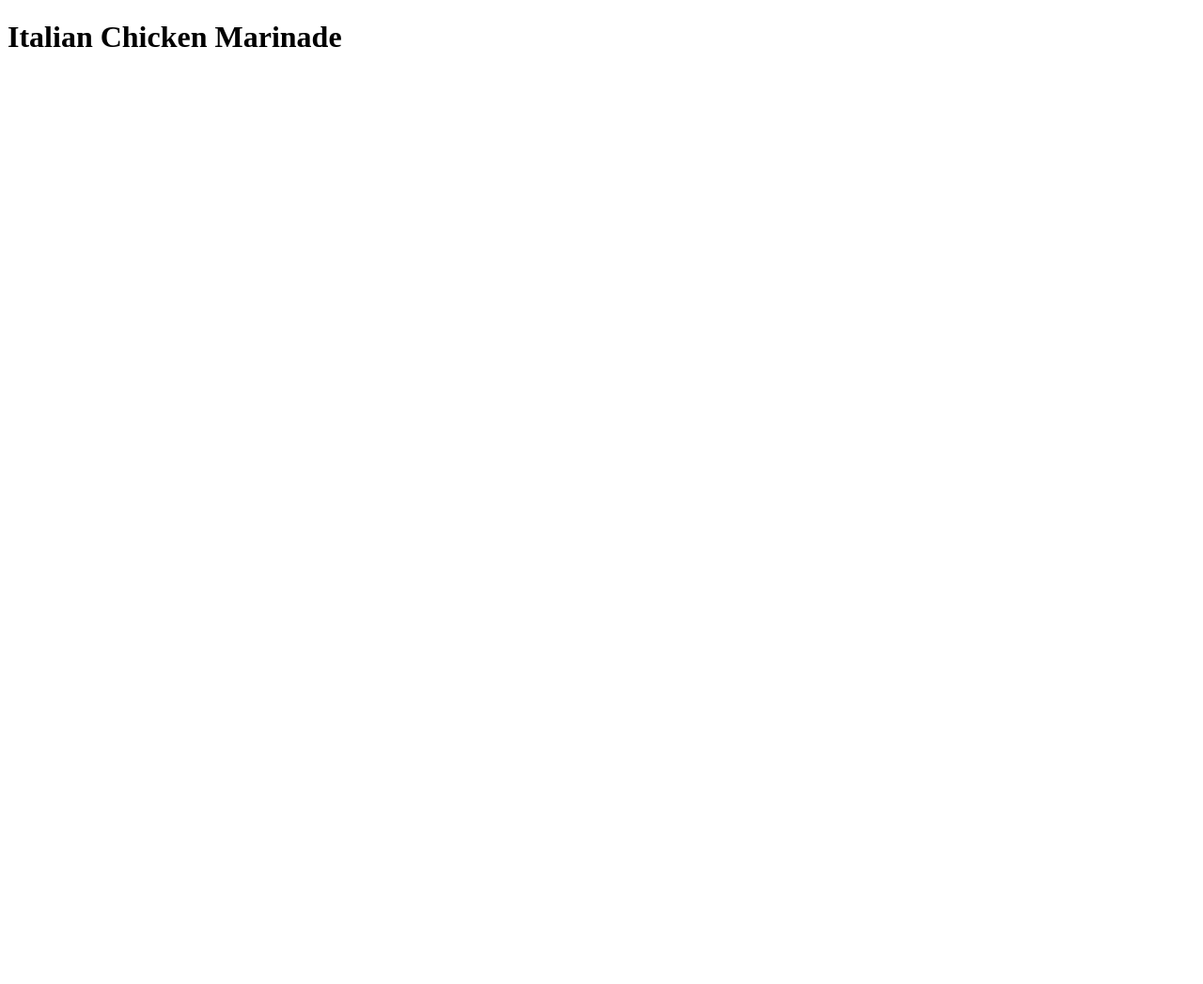
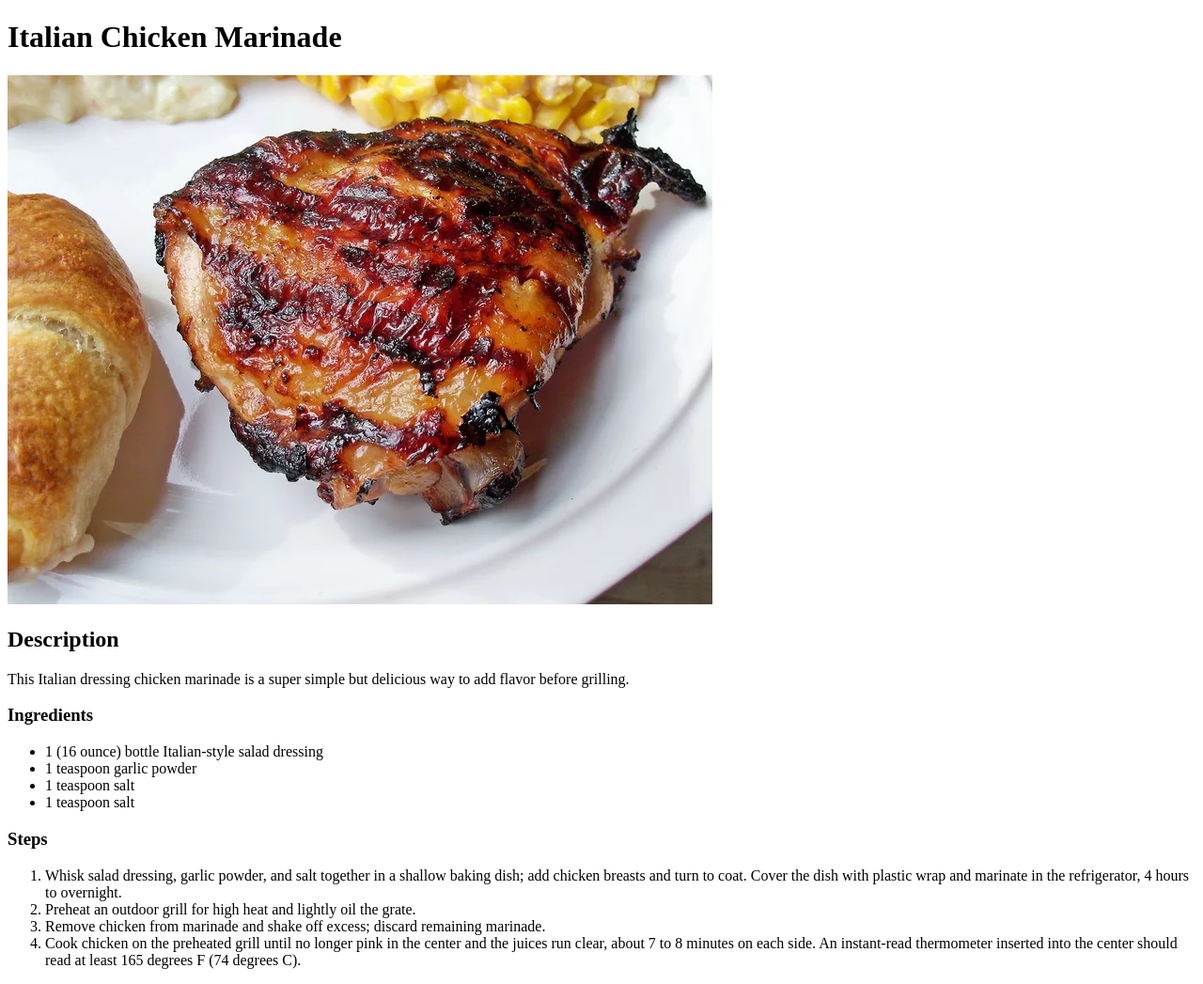
Before and after one commit to ericguan04/odin-recipes, a plain HTML site: page recipes/italian-chicken-marinade.html in a window 1280 px wide. Shown: the whole page at 94% size. Before the commit the page ends 800 px from the top, so only its background shows below. Drawn offline with Linux system fonts and the light colour scheme.

Commit message:
Add information in italian chicken marinade page
Added picture of italian chicken marinade, a description of the food, the ingredients, and steps to make it

```diff
--- a/recipes/italian-chicken-marinade.html
+++ b/recipes/italian-chicken-marinade.html
@@ -4,9 +4,46 @@
     <meta charset="UTF-8" />
     <meta http-equiv="X-UA-Compatible" content="IE=edge" />
     <meta name="viewport" content="width=device-width, initial-scale=1.0" />
-    <title>Document</title>
+    <title>Italian Chicken Marinade</title>
   </head>
   <body>
     <h1>Italian Chicken Marinade</h1>
+    <img
+      src="../images/italian-chicken-marinade.webp"
+      alt="picture of italian chicken marinade"
+    />
+    <h2>Description</h2>
+    <p>
+      This Italian dressing chicken marinade is a super simple but delicious way
+      to add flavor before grilling.
+    </p>
+
+    <h3>Ingredients</h3>
+    <ul>
+      <li>1 (16 ounce) bottle Italian-style salad dressing</li>
+      <li>1 teaspoon garlic powder</li>
+      <li>1 teaspoon salt</li>
+      <li>1 teaspoon salt</li>
+    </ul>
+
+    <h3>Steps</h3>
+    <ol>
+      <li>
+        Whisk salad dressing, garlic powder, and salt together in a shallow
+        baking dish; add chicken breasts and turn to coat. Cover the dish with
+        plastic wrap and marinate in the refrigerator, 4 hours to overnight.
+      </li>
+      <li>Preheat an outdoor grill for high heat and lightly oil the grate.</li>
+      <li>
+        Remove chicken from marinade and shake off excess; discard remaining
+        marinade.
+      </li>
+      <li>
+        Cook chicken on the preheated grill until no longer pink in the center
+        and the juices run clear, about 7 to 8 minutes on each side. An
+        instant-read thermometer inserted into the center should read at least
+        165 degrees F (74 degrees C).
+      </li>
+    </ol>
   </body>
 </html>
```
Also changed, not shown: index.html (+17 -5 lines), recipes/grilled-pork-tenderloin.html (+1 -1 lines), recipes/grilled-teriyaki-shrimp.html (+1 -1 lines), images/italian-chicken-marinade.webp (added).
